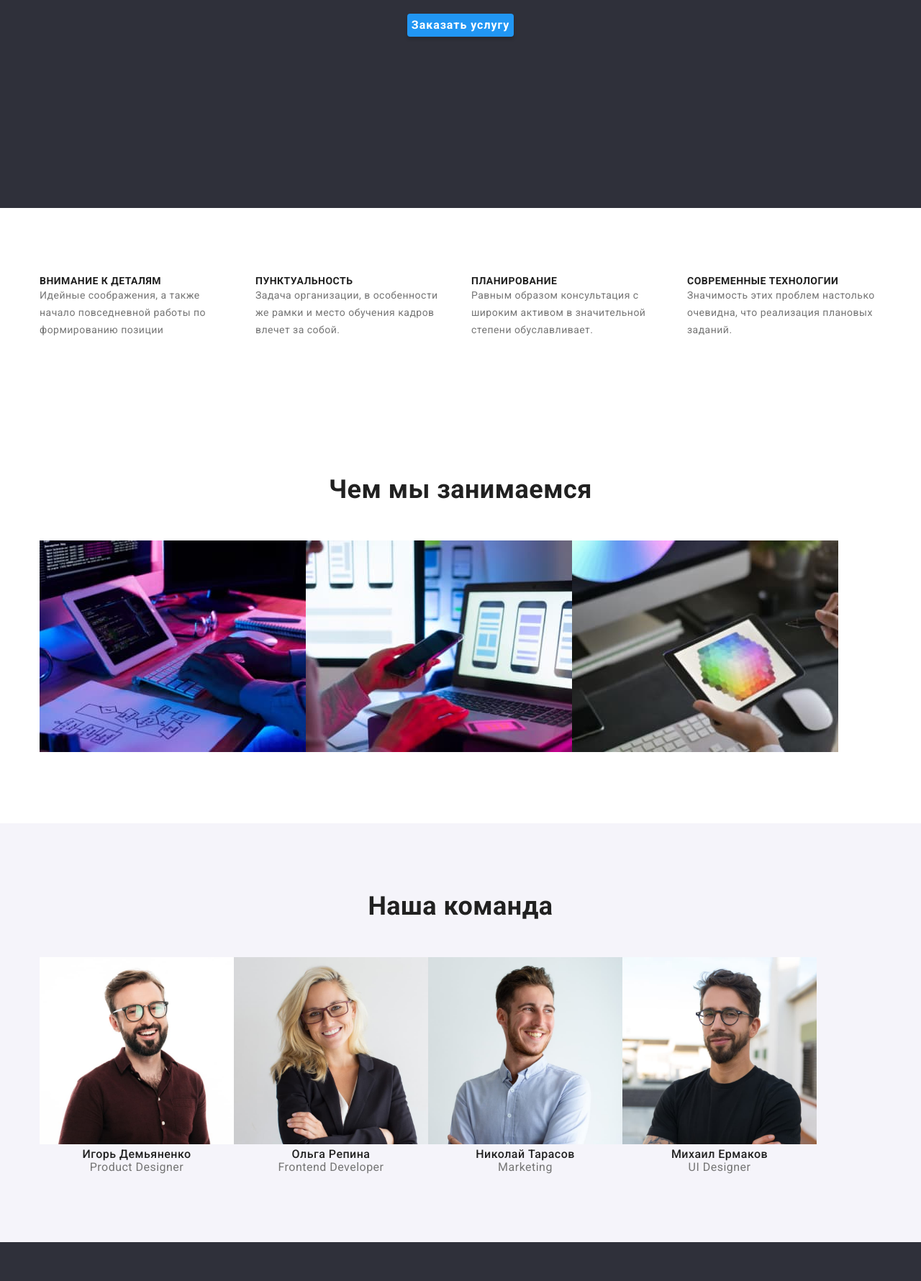
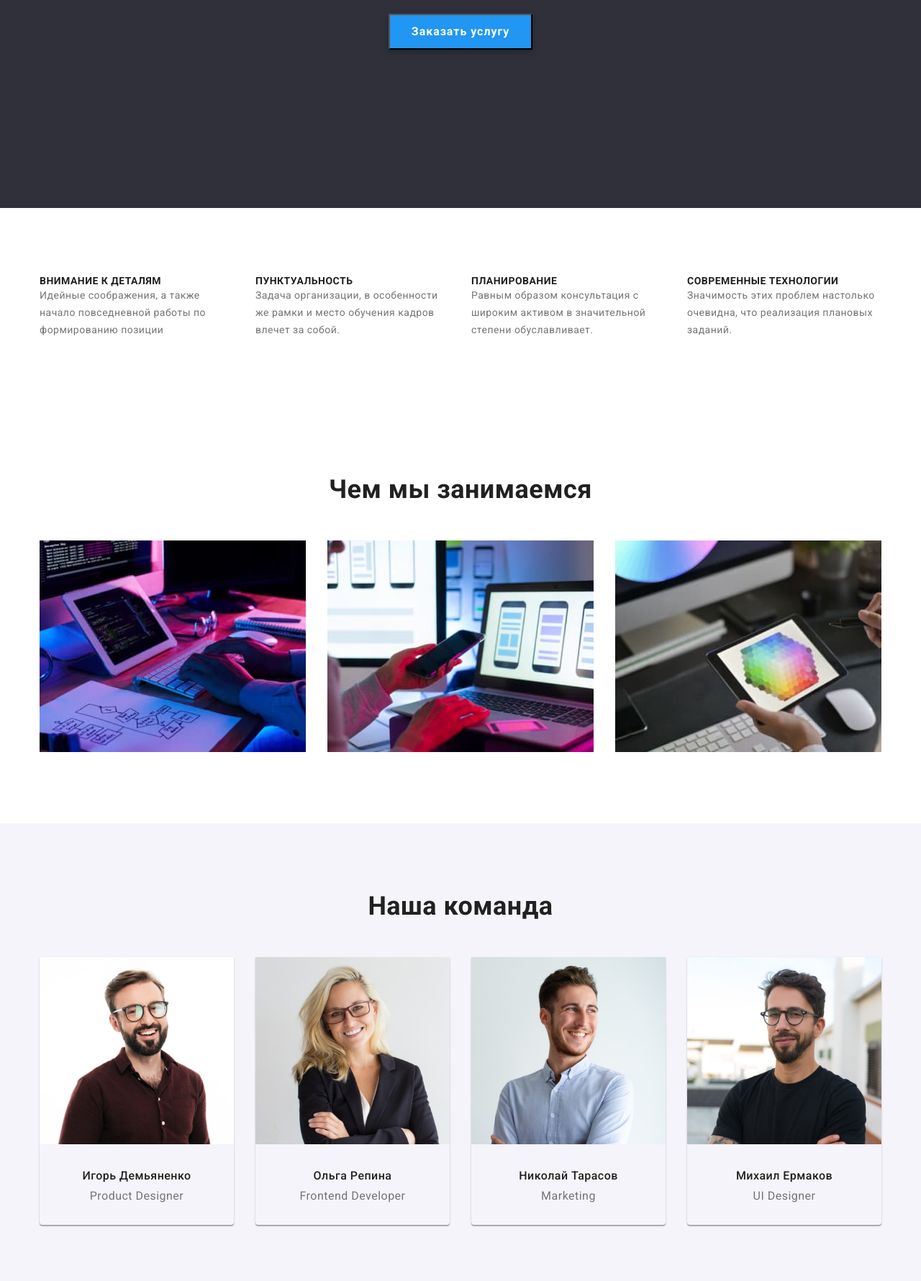
Before and after one commit to VolodymyrBashtanyuk/goit-markup-hw-03, a plain HTML site: page index.html in a window 1280 px wide. Shown: the part 393-2173 px from the top of the page at 72% size. Drawn offline with nearby package versions, Linux system fonts and the light colour scheme.

Commit message:
Completed  in index.html page design

```diff
--- a/css/styles.css
+++ b/css/styles.css
@@ -118,9 +118,12 @@ body {
   line-height: 1.88;
   letter-spacing: 0.06em;
   cursor: pointer;
-  box-shadow: 0px 4px 4px rgba(0, 0, 0, 0.15);
+  width: 200px;
+  height: 50px;
+  filter: drop-shadow(0px 4px 4px rgba(0, 0, 0, 0.25));
+  /* box-shadow: 0px 4px 4px rgba(0, 0, 0, 0.15);
   border-radius: 4px;
-  border: 0;
+  border: 0; */
 }
 .hero .btn:hover,
 .herro.btn:focus {
@@ -169,7 +172,7 @@ body {
   padding: 0;
   text-align: center;
 }
-.images-items:nth-of-type(3n) {
+.images-items:not(:last-child) {
   margin-right: 30px;
 }
 
@@ -178,22 +181,31 @@ body {
   background-color: var(--sub-backgrount);
 }
 .team-items {
-  justify-items: center;
+  text-align: center;
+  box-shadow: 0px 1px 3px rgba(0, 0, 0, 0.12), 0px 1px 1px rgba(0, 0, 0, 0.14),
+    0px 2px 1px rgba(0, 0, 0, 0.2);
+  border-radius: 0px 0px 4px 4px;
+}
+.team-items:not(:last-child) {
+  margin-right: 30px;
+}
+.team-img {
+  margin-bottom: 30px;
 }
 .team-subtitle {
   font-weight: 500;
   font-size: 16px;
   line-height: 1.19;
-  margin: 0;
-  padding: 0;
+  margin-top: 0;
+  margin-bottom: 10px;
 }
 .team-text {
   font-weight: 400;
   font-size: 16px;
   line-height: 1.17;
   color: #757575;
-  margin: 0;
-  padding: 0;
+  margin-top: 0;
+  margin-bottom: 30px;
 }
 
 /*секция main portfolio */
--- a/index.html
+++ b/index.html
@@ -84,13 +84,13 @@
             <div class="container">
                 <h2 class="images-title">Чем мы занимаемся</h2>
                 <ul class="images-list list">
-                    <li class="imeges-items">
+                    <li class="images-items">
                         <img src="./images/programmig.jpg" alt="Программирование на компьютере" width="370" height="294">
                     </li>
-                    <li class="imeges-items">
+                    <li class="images-items">
                         <img src="./images/Mobile-Disign.jpg" alt="Адаптация сайта под телефон" width="370" height="294">
                     </li>
-                    <li class="imeges-items">
+                    <li class="images-items">
                         <img src="./images/PC-Disign.jpg" alt="Палитра цветов на планшете" width="370" height="294">
                     </li>
                 </ul>
@@ -103,22 +103,22 @@
                 <h2 class="team-title">Наша команда</h2>
                 <ul class="team-list list">
                     <li class="team-items">
-                        <img src="./images/Product-Designer.jpg" alt="Игорь Демьяненко" width="270" height="260">
+                        <img class="team-img" src="./images/Product-Designer.jpg" alt="Игорь Демьяненко" width="270" height="260">
                         <h3 class="team-subtitle">Игорь Демьяненко</h3>
                         <p class="team-text" lang="en">Product Designer</p>
                     </li>
                     <li class="team-items">
-                        <img src="./images/Frontend-Developer.jpg" alt="Ольга Репина" width="270" height="260">
+                        <img class="team-img" src="./images/Frontend-Developer.jpg" alt="Ольга Репина" width="270" height="260">
                         <h3 class="team-subtitle">Ольга Репина</h3>
                         <p class="team-text" lang="en">Frontend Developer</p>
                     </li>
                     <li class="team-items">
-                        <img src="./images/Marketing.jpg" alt="Николай Тарасов" width="270" height="260">
+                        <img class="team-img" src="./images/Marketing.jpg" alt="Николай Тарасов" width="270" height="260">
                         <h3 class="team-subtitle">Николай Тарасов</h3>
                         <p class="team-text" lang="en">Marketing</p>
                     </li>
                     <li class="team-items">
-                        <img src="./images/UI-Designer.jpg" alt="Михаил Ермаков" width="270" height="260">
+                        <img class="team-img" src="./images/UI-Designer.jpg" alt="Михаил Ермаков" width="270" height="260">
                         <h3 class="team-subtitle">Михаил Ермаков</h3>
                         <p class="team-text" lang="en">UI Designer</p>
                     </li>
```
